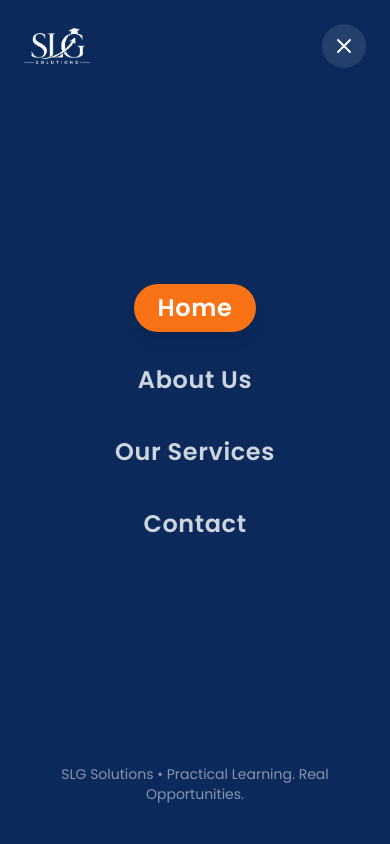
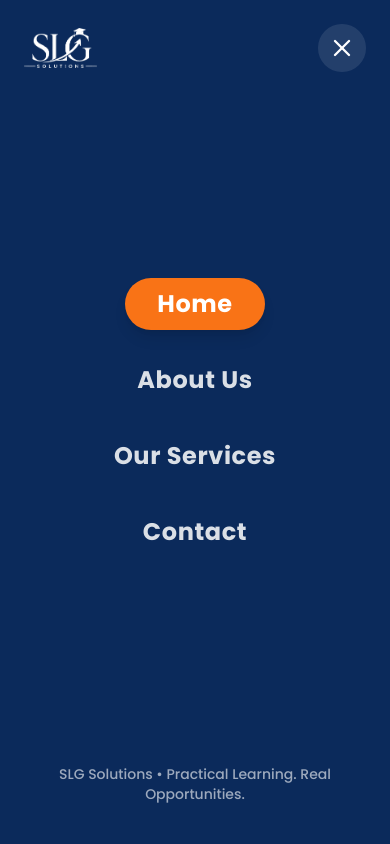
Before and after one commit to rashmi-ranjan-sahoo-dev/slg, a React (Vite) app: page / in a window 390 px wide. Both pictures are taken after a click on the button "Open Navigation Menu". Shown: the top 844 px of the page. Built offline with nearby package versions, Linux system fonts and the light colour scheme; the HTML template or start-up script is replaced by a standard one.

Commit message:
Add 3 verticals banner to hero and fix full-screen mobile navigation menu

```diff
--- a/src/components/Hero.jsx
+++ b/src/components/Hero.jsx
@@ -14,6 +14,7 @@ import heroStudentsImg from '../assets/images/hero-students.jpg';
 
 export default function Hero({ isLoaded }) {
   const containerRef = useRef(null);
+  const verticalsRef = useRef(null);
   const headlineRef = useRef(null);
   const clarityRef = useRef(null);
   const underlineRef = useRef(null);
@@ -31,6 +32,7 @@ export default function Hero({ isLoaded }) {
       if (prefersReducedMotion) {
         gsap.set(
           [
+            verticalsRef.current,
             headlineRef.current,
             clarityRef.current,
             subtitleRef.current,
@@ -52,12 +54,20 @@ export default function Hero({ isLoaded }) {
         0
       );
 
-      // 2. Headline masked reveal
+      // 2. 3 Verticals fade up
+      tl.fromTo(
+        verticalsRef.current,
+        { y: 20, opacity: 0 },
+        { y: 0, opacity: 1, duration: 0.6, ease: 'power3.out' },
+        0.05
+      );
+
+      // 3. Headline masked reveal
       tl.fromTo(
         headlineRef.current,
-        { y: 35, opacity: 0 },
+        { y: 30, opacity: 0 },
         { y: 0, opacity: 1, duration: 0.7, ease: 'power3.out' },
-        0.1
+        0.15
       );
 
       // 3. "Clarity" pops with subtle skew & scale
@@ -139,6 +149,18 @@ export default function Hero({ isLoaded }) {
         <div className="grid grid-cols-1 lg:grid-cols-12 gap-8 lg:gap-0 items-center">
           {/* Left Column: Typography with generous padding */}
           <div className="lg:col-span-6 z-10 text-left px-6 sm:px-10 lg:pl-16 lg:pr-8 xl:pl-24">
+            {/* 3 Verticals on top of "From Confusion to Clarity" */}
+            <div
+              ref={verticalsRef}
+              className="flex flex-wrap items-center gap-2.5 sm:gap-3.5 text-xs sm:text-sm md:text-[15px] font-bold text-[#0A1F4D] tracking-[0.18em] uppercase mb-4 sm:mb-6 select-none"
+            >
+              <span>JOB PLACEMENTS</span>
+              <span className="text-slate-300 font-light select-none">|</span>
+              <span>CAREER GROWTH</span>
+              <span className="text-slate-300 font-light select-none">|</span>
+              <span>SUCCESS</span>
+            </div>
+
             <h1 className="text-4xl sm:text-5xl md:text-6xl lg:text-[66px] xl:text-[76px] font-extrabold text-[#0A1F4D] tracking-tight leading-[1.08]">
               <span ref={headlineRef} className="block">
                 {HERO_CONTENT.titlePrefix}
--- a/src/components/Loader.jsx
+++ b/src/components/Loader.jsx
@@ -148,7 +148,6 @@ export default function Loader({ onComplete }) {
 
         {/* Counter and status */}
         <div className="flex justify-between w-full text-xs font-medium text-white/70 tracking-wider">
-          <span className="uppercase text-[11px] text-white/50">Loading Experience</span>
           <span ref={counterRef} className="font-mono text-orange-400 font-semibold">
             {percent}%
           </span>
--- a/src/components/MobileMenu.jsx
+++ b/src/components/MobileMenu.jsx
@@ -1,4 +1,5 @@
-import React, { useEffect, useRef } from 'react';
+import React, { useEffect, useRef, useState } from 'react';
+import { createPortal } from 'react-dom';
 import { X } from 'lucide-react';
 import gsap from 'gsap';
 import Logo from './Logo';
@@ -69,23 +70,31 @@ export default function MobileMenu({ isOpen, onClose, navItems, activeId }) {
     }
   };
 
-  return (
+  const [mounted, setMounted] = useState(false);
+  useEffect(() => {
+    setMounted(true);
+  }, []);
+
+  if (!mounted || typeof document === 'undefined') return null;
+
+  return createPortal(
     <div
       ref={overlayRef}
       role="dialog"
       aria-modal="true"
       aria-label="Mobile Navigation Menu"
-      className="fixed inset-0 z-50 bg-[#0B2A5B] opacity-0 pointer-events-none flex flex-col justify-between p-6 sm:p-8 text-white"
+      className="fixed inset-0 z-50 bg-[#0B2A5B] opacity-0 pointer-events-none flex flex-col justify-between p-6 sm:p-8 text-white w-screen h-screen overflow-hidden"
+      style={{ minHeight: '100dvh' }}
     >
       {/* Top bar inside menu */}
       <div className="flex items-center justify-between">
-        <Logo className="h-9 w-auto brightness-0 invert" variant="light" />
+        <Logo className="h-10 sm:h-12 w-auto brightness-0 invert" variant="light" />
         <button
           onClick={onClose}
           aria-label="Close menu"
-          className="w-11 h-11 flex items-center justify-center rounded-full bg-white/10 hover:bg-white/20 active:scale-95 transition-all text-white"
+          className="w-12 h-12 flex items-center justify-center rounded-full bg-white/10 hover:bg-white/20 active:scale-95 transition-all text-white"
         >
-          <X className="w-6 h-6" />
+          <X className="w-7 h-7" />
         </button>
       </div>
 
@@ -102,10 +111,10 @@ export default function MobileMenu({ isOpen, onClose, navItems, activeId }) {
                 e.preventDefault();
                 handleLinkClick(item.href);
               }}
-              className={`text-2xl sm:text-3xl font-semibold tracking-wide transition-colors py-2 px-6 rounded-full ${
+              className={`text-2xl sm:text-3xl font-bold tracking-wide transition-colors py-2.5 px-8 rounded-full ${
                 isActive
                   ? 'bg-orange-500 text-white shadow-lg'
-                  : 'text-white/80 hover:text-white hover:bg-white/10'
+                  : 'text-white/85 hover:text-white hover:bg-white/10'
               }`}
             >
               {item.label}
@@ -115,9 +124,10 @@ export default function MobileMenu({ isOpen, onClose, navItems, activeId }) {
       </nav>
 
       {/* Footer text inside menu */}
-      <div className="text-center text-sm text-white/50 pb-4">
+      <div className="text-center text-sm font-medium text-white/60 pb-4">
         SLG Solutions • Practical Learning. Real Opportunities.
       </div>
-    </div>
+    </div>,
+    document.body
   );
 }
```
